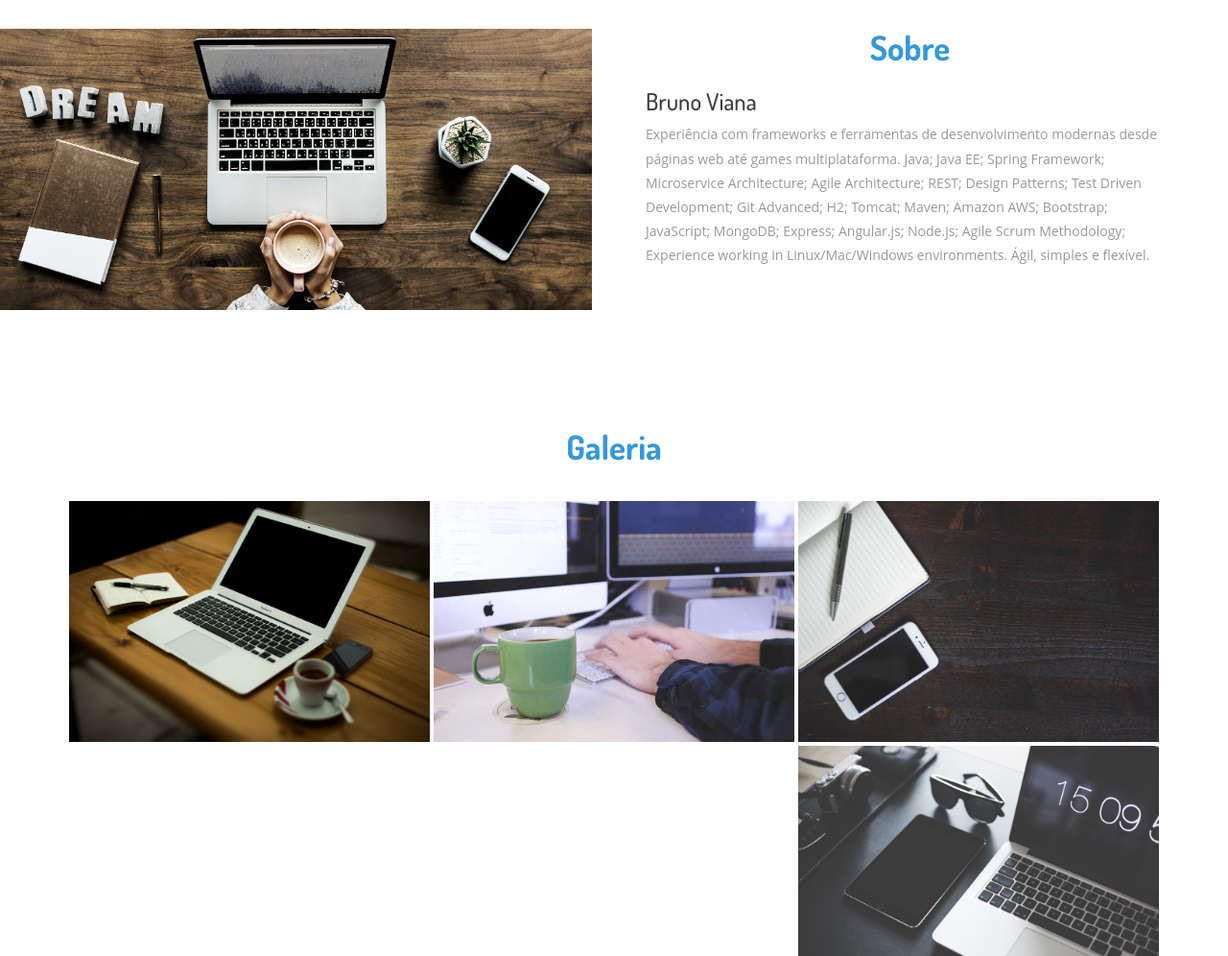
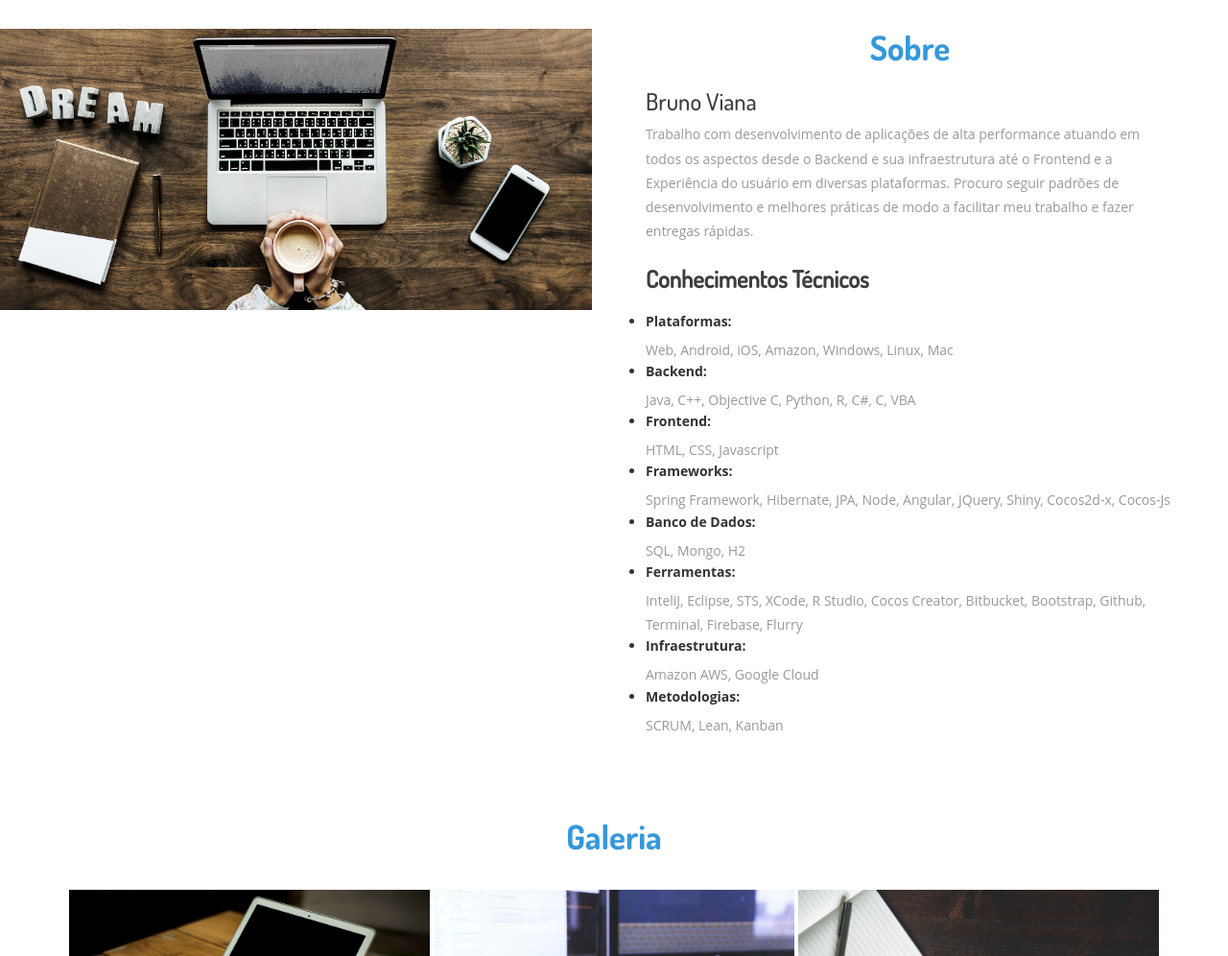
Before and after one commit to BrunoVianaSP/jobdone-website, a plain HTML site: page index.html in a window 1280 px wide. Shown: the part 1200-2196 px from the top of the page at 96% size. Drawn offline with Linux system fonts and the light colour scheme; files whose address does not match are found by name.

Commit message:
Conhecimentos técnicos

```diff
--- a/index.html
+++ b/index.html
@@ -146,7 +146,56 @@ Smartphone Compatible web template, free webdesigns for Nokia, Samsung, LG, Sony
 
 
 
-<!--about-->
+    <!--about-->
+<div id="about" class="about">
+	 <div class="about-left"></div>
+	 <div class="about-right">
+		<h3>Sobre</h3>
+		<h4>Bruno Viana</h4>
+         <p>Trabalho com desenvolvimento de aplicações de alta performance atuando em todos os aspectos desde o Backend e sua infraestrutura até o Frontend e a Experiência do usuário em diversas plataformas. Procuro seguir padrões de desenvolvimento e melhores práticas de modo a facilitar meu trabalho e fazer entregas rápidas. </p>
+         <h4><strong>Conhecimentos Técnicos</strong></h4>
+         <br>
+         <ul>
+             <li><strong>Plataformas: </strong><p>Web, Android, iOS, Amazon, Windows, Linux, Mac</p></li>
+             <li><strong>Backend: </strong><p>Java, C++, Objective C, Python, R, C#, C, VBA</p></li>
+             <li><strong>Frontend: </strong><p>HTML, CSS, Javascript</p></li>
+             <li><strong>Frameworks: </strong><p>Spring Framework, Hibernate, JPA, Node, Angular, JQuery, Shiny, Cocos2d-x, Cocos-Js</p></li>
+             <li><strong>Banco de Dados: </strong><p>SQL, Mongo, H2</p></li>
+             <li><strong>Ferramentas: </strong><p>InteliJ, Eclipse, STS, XCode, R Studio, Cocos Creator, Bitbucket, Bootstrap, Github, Terminal, Firebase, Flurry</p></li>
+             <li><strong>Infraestrutura: </strong><p>Amazon AWS, Google Cloud</p></li>
+             <li><strong>Metodologias: </strong><p>SCRUM, Lean, Kanban</p></li>
+         </ul>
+	 </div>
+	 <div class="clearfix"></div>
+</div>
+
+<!--
+about
+<div id="about" class="about">
+	 <div class="about-left"></div>
+	 <div class="about-right">
+		<h3>Sobre</h3>
+		<h4>Bruno Viana</h4>
+         <p>Trabalho com desenvolvimento de aplicações de alta performance atuando em todos os aspectos desde o Backend e sua infraestrutura até o Frontend e a Experiência do usuário em multiplas plataformas. Procuro seguir padrões de desenvolvimento e melhores práticas de modo a facilitar meu trabalho e aproximar o cliente da solução a ser criada. </p>
+         <h4><strong>Conhecimentos Técnicos</strong></h4>
+         <ul>
+             <li><p>Plataformas: </p>Web, Android, iOS, Amazon, Windows, Linux, Mac</li>
+             <li><p>Backend: </p>Java, C++, Objective C, Python, R, C#, C, VBA, Javascript, HTML, CSS</li>
+             <li><p>Frontend: </p>Javascript, HTML, CSS</li>
+             <li><p>Frameworks: </p>Spring Framework, Hibernate, JPA, Node, Angular, JQuery, Shiny</li>
+             <li><p>Banco de Dados: </p>SQL, Mongo, H2</li>
+             <li><p>Ferramentas: </p>InteliJ, Eclipse, STS, XCode, R Studio, Bitbucket, Bootstrap, Github, Terminal, Firebase, Flurry</li>
+             <li><p>Infraestrutura: </p>Amazon AWS, Google Cloud</li>
+         </ul>
+	 </div>
+	 <div class="clearfix"></div>
+</div>
+-->
+
+
+
+<!--
+about
 <div id="about" class="about">
 	 <div class="about-left"></div>
 	 <div class="about-right">
@@ -158,6 +207,7 @@ Smartphone Compatible web template, free webdesigns for Nokia, Samsung, LG, Sony
 	 </div>
 	 <div class="clearfix"></div>
 </div>
+-->
 
 
 
@@ -289,7 +339,7 @@ Smartphone Compatible web template, free webdesigns for Nokia, Samsung, LG, Sony
 
 
 
-
+<!--JOBS -->
 <div id="blog" class="blog">
 	 <div class="container">
 		 <h3>Empresas</h3>
@@ -370,12 +420,6 @@ Uma especialista em consultoria e tecnologias, a Keyrus cria alavancas que geram
 							<span class="num"> </span>
 							<p>+55 11 95987 5409</p>
 					</div>
-<!--
-                    <div class="touch-right-top">
-							<span class="num"> </span>
-							<p>Agradecimento especial</p>
-					</div>
--->
 			 </div>
 				<div class="clearfix"></div>
 		  </div>
@@ -391,7 +435,6 @@ Uma especialista em consultoria e tecnologias, a Keyrus cria alavancas que geram
 		 <div class="social">
 				<a href="https://www.facebook.com/bruno.viana.7923" target="_blank"><i class="facebook"></i></a>
 				<a href="https://www.linkedin.com/in/brunovianasp/" target="_blank"><i class="dribble"></i></a>
-<!--				<a href="#"><i class="youtube"></i></a>-->
          </div>
 
          <div class="arrow">
@@ -406,14 +449,6 @@ Uma especialista em consultoria e tecnologias, a Keyrus cria alavancas que geram
 <!---->
 <script type="text/javascript">
 		$(document).ready(function() {
-				/*
-				var defaults = {
-				containerID: 'toTop', // fading element id
-				containerHoverID: 'toTopHover', // fading element hover id
-				scrollSpeed: 1200,
-				easingType: 'linear'
-				};
-				*/
 		$().UItoTop({ easingType: 'easeOutQuart' });
 });
 </script>
```
